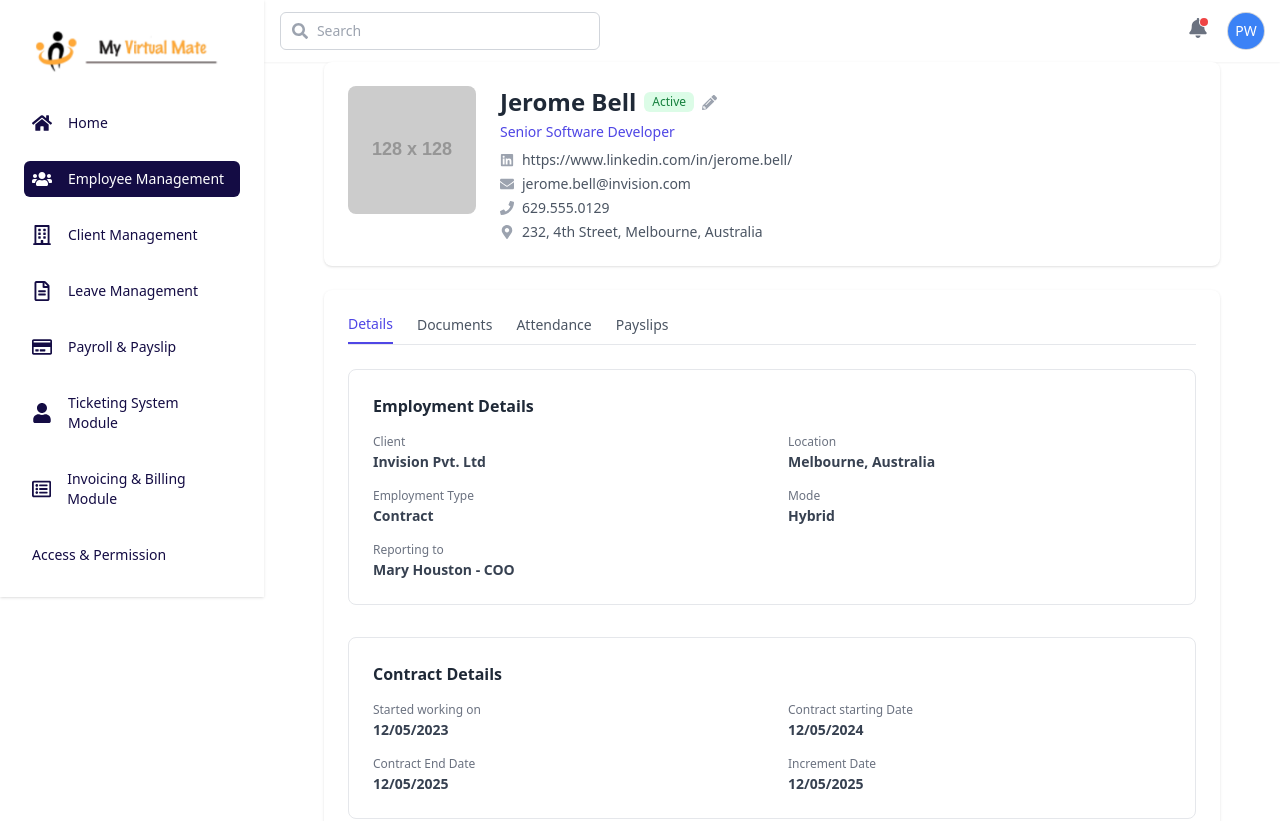
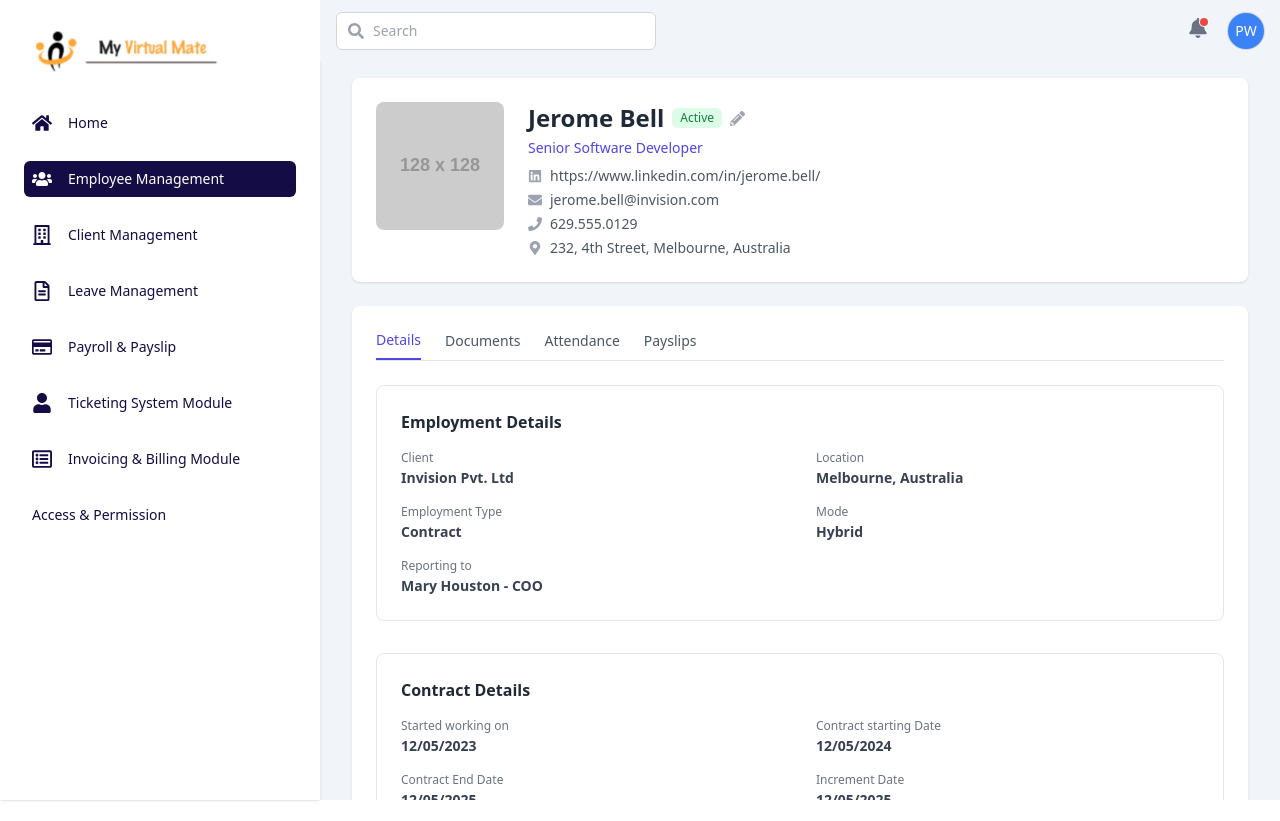
Before and after one commit to seenurjpt/react-task, a React (Vite) app: page /employee-management in a window 1280 px wide. Shown: the top 821 px of the page. After the commit the page ends 800 px from the top, so only its background shows below. Built offline with nearby package versions, Linux system fonts and the light colour scheme.

Commit message:
header sidebar

```diff
--- a/src/App.tsx
+++ b/src/App.tsx
@@ -9,12 +9,24 @@ import EmployeeTabs from "./components/EmployeeTabs";
 function App() {
   return (
     <Provider store={store}>
-      <div className='flex'>
-        <Sidebar />
-        <div className='w-full'>
-          <Navbar />
-          <EmployeeCard />
-      <EmployeeTabs />
+      <div className='flex h-screen'>
+        {/* Sidebar - sticky full height */}
+        <div className='sticky top-0 h-screen w-80 overflow-auto bg-white shadow'>
+          <Sidebar />
+        </div>
+
+        {/* Main content area */}
+        <div className='flex-1 flex flex-col bg-slate-100'>
+          {/* Navbar sticky at top */}
+          <div className='sticky top-0 z-10 bg-white'>
+            <Navbar />
+          </div>
+
+          {/* Scrollable content below navbar */}
+          <div className='flex-1 overflow-auto p-4'>
+            <EmployeeCard />
+            <EmployeeTabs />
+          </div>
         </div>
       </div>
     </Provider>
--- a/src/components/Navbar.tsx
+++ b/src/components/Navbar.tsx
@@ -16,7 +16,7 @@ const userData: UserData = {
 
 const Navbar = () => {
   return (
-    <header className='bg-white px-4 py-3 shadow-sm flex justify-between items-center'>
+    <header className='bg-slate-100 px-4 py-3 flex justify-between items-center'>
       <div className='flex items-center gap-4 flex-1'>
         {/* Search Input */}
         <div className='relative w-full max-w-xs'>
--- a/src/components/Sidebar.tsx
+++ b/src/components/Sidebar.tsx
@@ -154,7 +154,7 @@ const Sidebar = () => {
       <div className='fixed inset-0 bg-dark-800 bg-opacity-40 z-40 md:hidden' />
       <div
         id='sidebar-panel'
-        className={`fixed top-0 left-0 z-50 w-80 h-full bg-white p-6 shadow transform transition-transform duration-300 ease-in-out
+        className={`fixed top-0 left-0 z-50 w-80 h-full bg-white p-6  transform transition-transform duration-300 ease-in-out
         ${"translate-x-0"} md:relative md:translate-x-0 md:z-10`}
       >
         <div className='flex justify-between items-center mb-6'>
```
